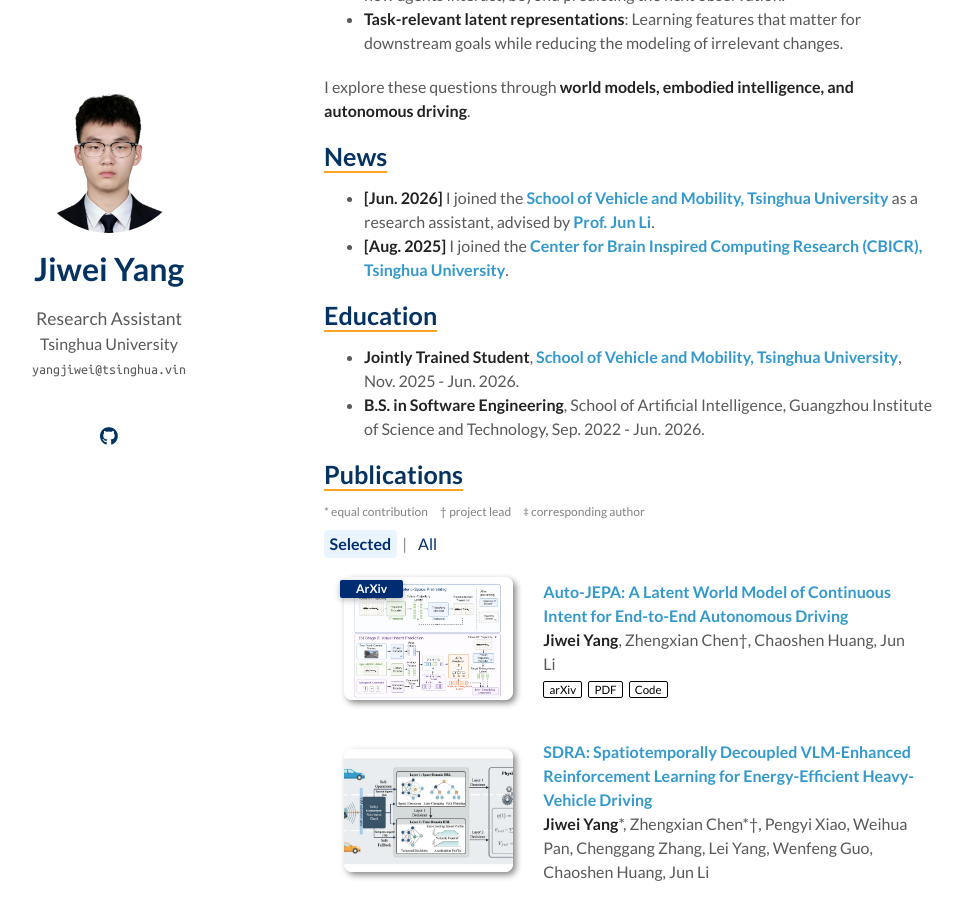
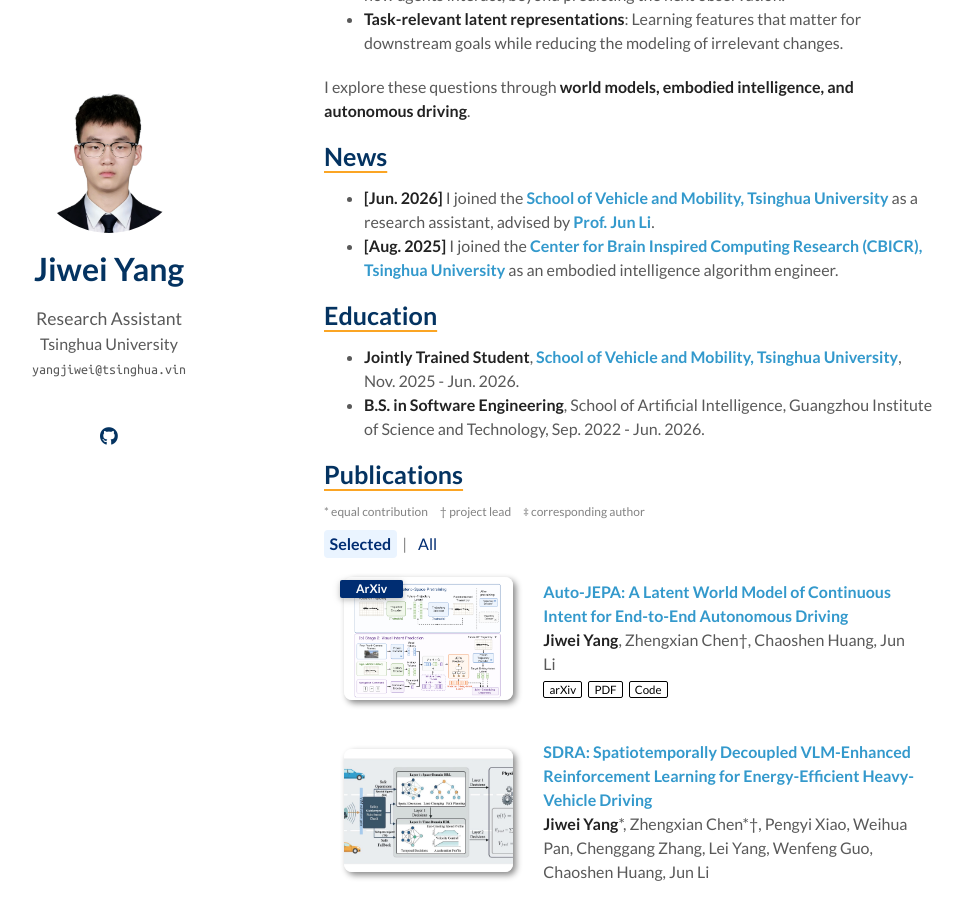
Before and after one commit to NoctYang/NoctYang.github.io, a Jekyll site: the page built from index.md, in a window 1280 px wide and 900 px high, scrolled down 468 px. Shown: the whole window, without its empty margins (186-1149 px from the left). Built offline with Jekyll 4.4.1, drawn with Linux system fonts in a browser that asks for light colours; a style sheet for code colours, icons or effects is not loaded; our own code applies the rules of GitHub Pages for plain Markdown files.

Commit message:
Add embodied intelligence algorithm engineer role to CBICR news

```diff
--- a/index.md
+++ b/index.md
@@ -20,7 +20,7 @@
 ## News
 
 - **[Jun. 2026]** I joined the **[School of Vehicle and Mobility, Tsinghua University](https://www.svm.tsinghua.edu.cn/)** as a research assistant, advised by **[Prof. Jun Li](https://www.tsinghua.edu.cn/info/1166/93890.htm)**.
-- **[Aug. 2025]** I joined the **[Center for Brain Inspired Computing Research (CBICR), Tsinghua University](https://www.cbicr.tsinghua.edu.cn/)**.
+- **[Aug. 2025]** I joined the **[Center for Brain Inspired Computing Research (CBICR), Tsinghua University](https://www.cbicr.tsinghua.edu.cn/)** as an embodied intelligence algorithm engineer.
 
 ## Education
 
```
